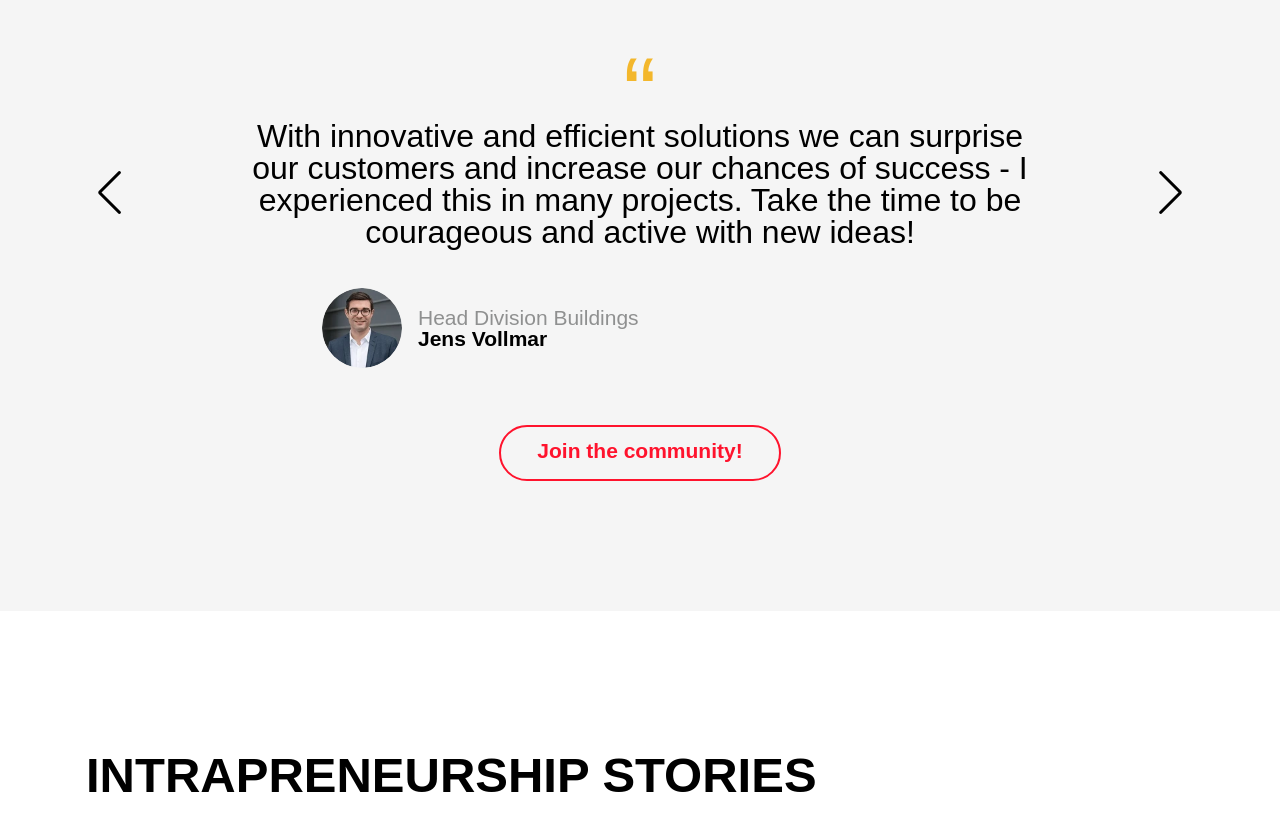
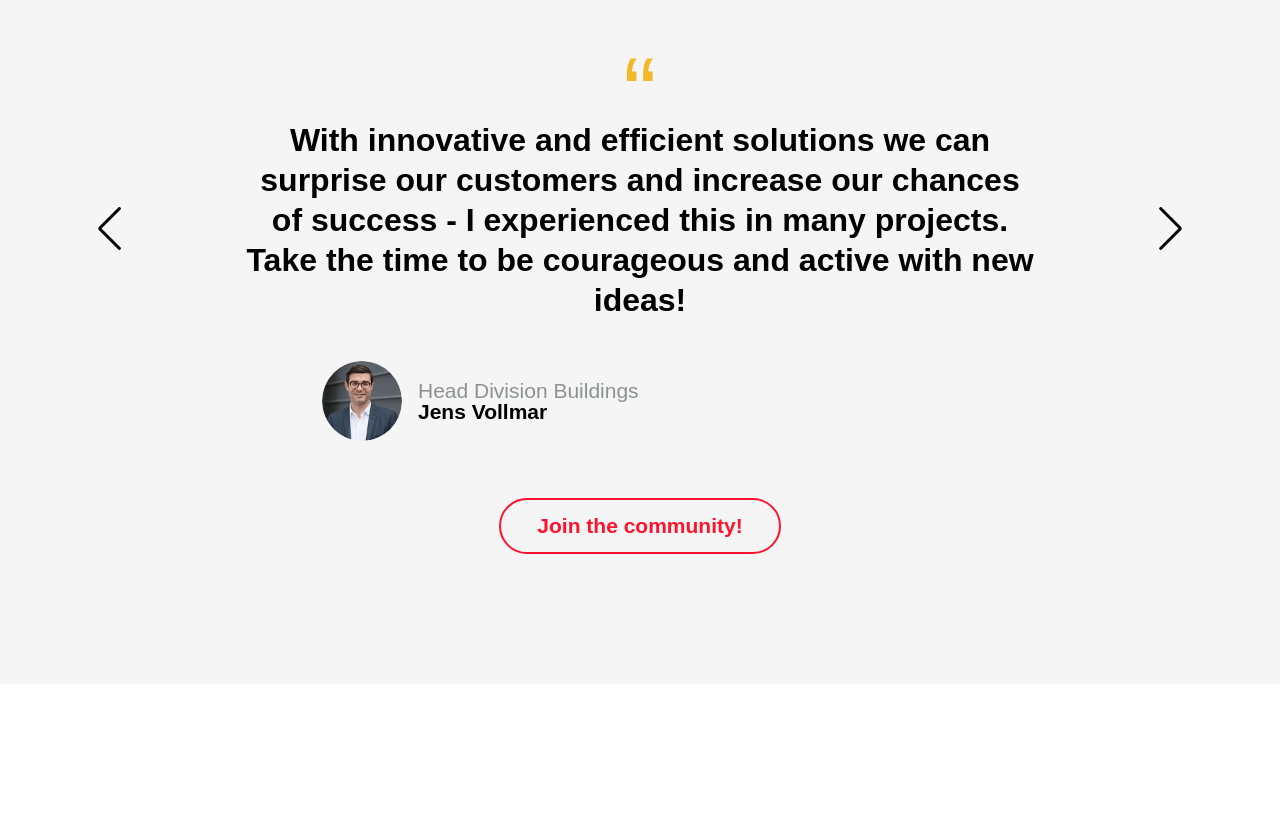
Before and after one commit to sonambishnoi550/Implenia, a Next.js app: page / in a window 1280 px wide. Shown: the part 3880-4695 px from the top of the page. Built offline with nearby package versions, Linux system fonts and the light colour scheme.

Commit message:
change font size

```diff
--- a/src/components/Community.tsx
+++ b/src/components/Community.tsx
@@ -35,8 +35,8 @@ const Community = () => {
                     >
                         {SLIDER_DATA.map((testimonial, index) => (
                             <SwiperSlide key={index} className="flex flex-col items-center max-lg:pb-9">
-                                <span className="text-orange md:text-custom-3xl text-custom-md">&ldquo;</span>
-                                <p className="md:text-custom-2sm text-2xl font-medium text-black leading-customXmd -mt-12 max-w-[788px] text-center mx-auto ">
+                                <span className="text-orange md:text-custom-3xl text-custom-xl">&ldquo;</span>
+                                <p className="md:text-custom-2sm text-2xl font-semibold leading-custom-3sm text-black -mt-12 max-w-[788px] text-center mx-auto">
                                     {testimonial.description}
                                 </p>
                                 <div className="flex items-center mt-10 md:ml-[236px] ml-10">
@@ -62,7 +62,7 @@ const Community = () => {
 
                     <CommonButton
                         text=" Join the community!"
-                        myClass="max-lg:!mx-auto !flex md:!px-[36px] md:!py-[10.4px] px-[29.5px] md:!mt-[57px]"
+                        myClass="max-lg:!mx-auto !flex md:!px-[36px] md:!py-[10.4px] px-[29.5px] md:!mt-[57px] items-center"
                     />
                 </div>
             </div>
--- a/tailwind.config.ts
+++ b/tailwind.config.ts
@@ -44,6 +44,7 @@ export default {
       lineHeight: {
         "custom-sm": "21px",
         "custom-2sm": "27px",
+        "custom-3sm": "40.22px",
         "custom-xsm": "44px",
         "custom-md": "48px",
         "custom-2md": "60px",
```
